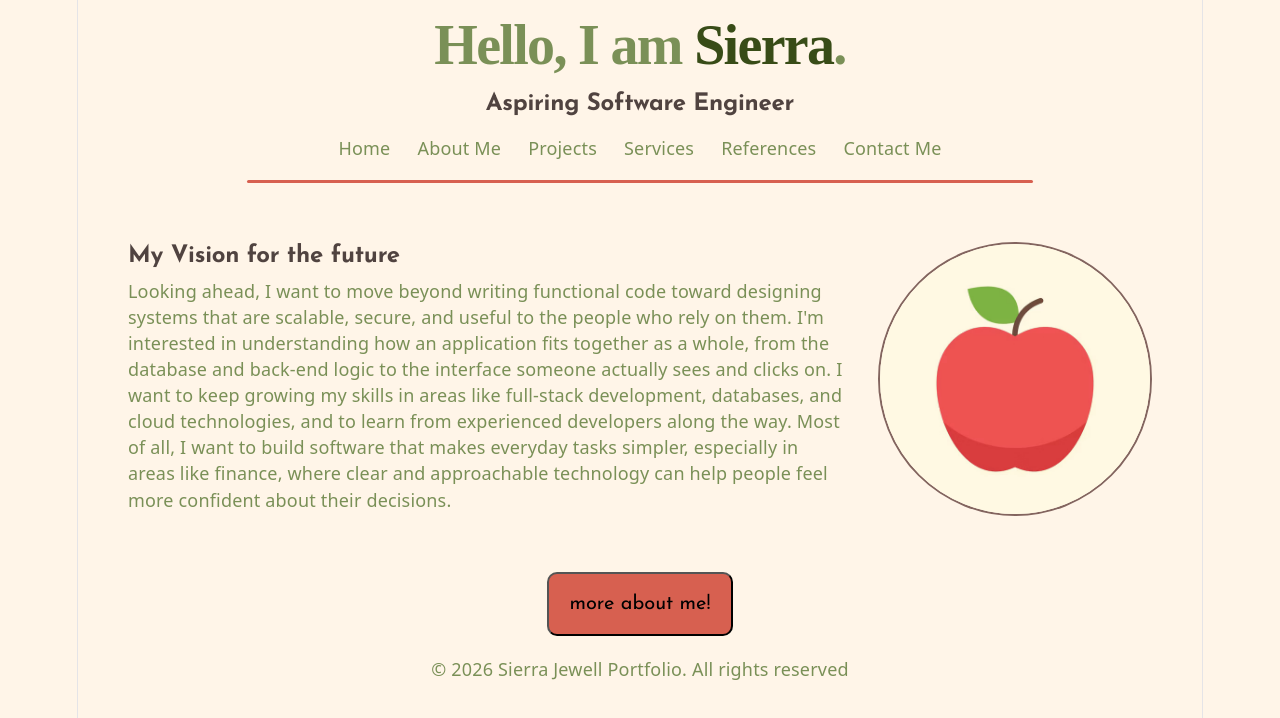
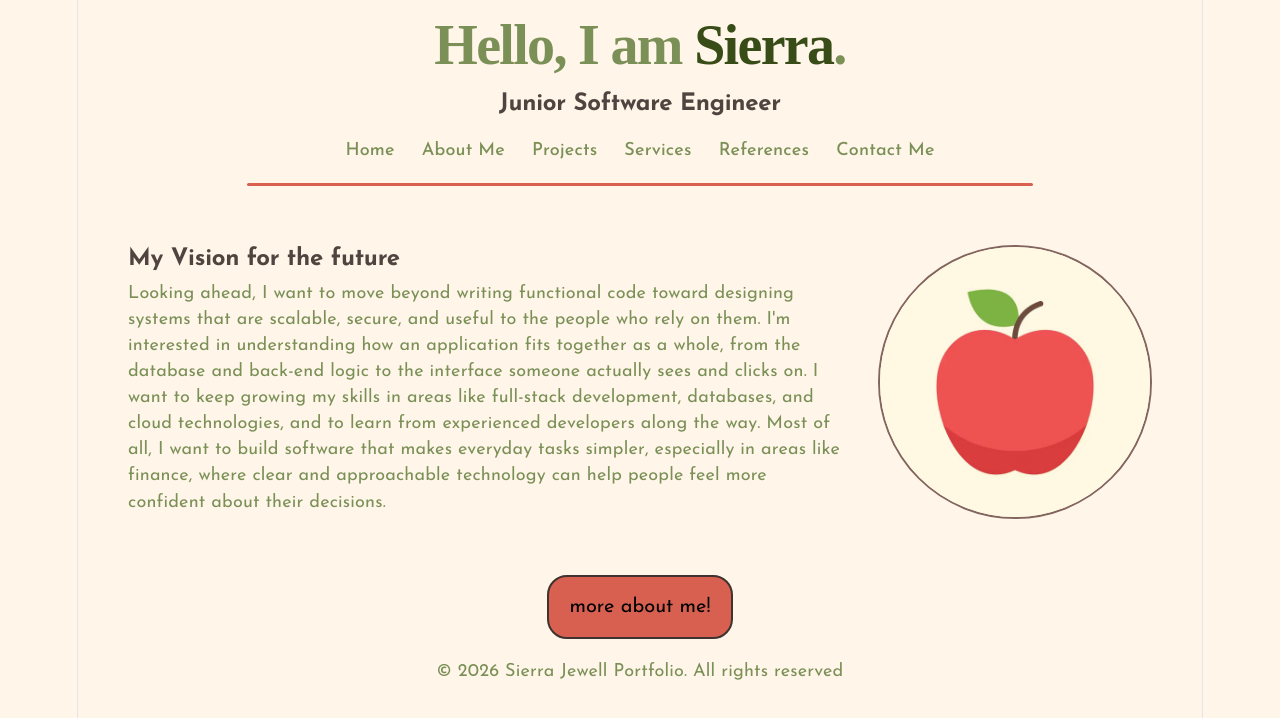
Before and after one commit to SierraJ212/Sierra_Jewell_Portfolio_Website, a React (Vite) app in the folder client/: page / in a window 1280 px wide. Shown: the top 718 px of the page. Built offline with nearby package versions, Linux system fonts and the light colour scheme; the HTML template or start-up script is replaced by a standard one; a web font is replaced by a local one.

Commit message:
font changes

```diff
--- a/client/src/components/Header.css
+++ b/client/src/components/Header.css
@@ -8,7 +8,7 @@ nav ul {
 }
 
 nav ul li a{
-
+    font-family: 'Josefin Sans', Arial, serif;
     text-decoration: none;
     font-weight: 500;
     color: #7A9057;
--- a/client/src/components/Header.jsx
+++ b/client/src/components/Header.jsx
@@ -4,7 +4,7 @@ function Header() {
   return (
     <header>
       <h1>Hello, I am <span className="highlight-word">Sierra</span>.</h1>
-      <h2>Aspiring Software Engineer</h2>
+      <h2>Junior Software Engineer</h2>
       <nav>
         <ul>
           <li><Link to="/">Home</Link></li>
--- a/client/src/index.css
+++ b/client/src/index.css
@@ -53,7 +53,9 @@ h2 {
     font-family: 'Josefin Sans', Times, serif;
     color: #3f322fe8;
 }
-
+p {
+    font-family: 'Josefin Sans', Arial, serif;
+}
 h1 {
   font-size: 56px;
   letter-spacing: -1.68px;
@@ -228,11 +230,12 @@ hr {
   background-color: #D76050;
   font-family: 'Josefin Sans',Arial, Helvetica, sans-serif;
   padding:20px;
-  border-radius: 10px;
+  border-radius: 20px;
   font-size: 20px;
   cursor: pointer;
   margin-bottom: 20px;
   transition: 0.3s ease;
+  border: 2px solid #3F322F;
 }
 
 .btn:hover{
```
